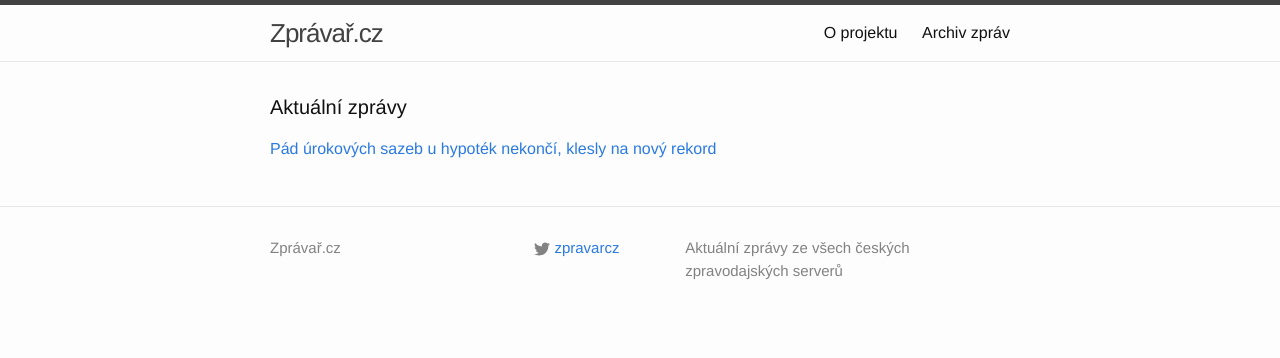
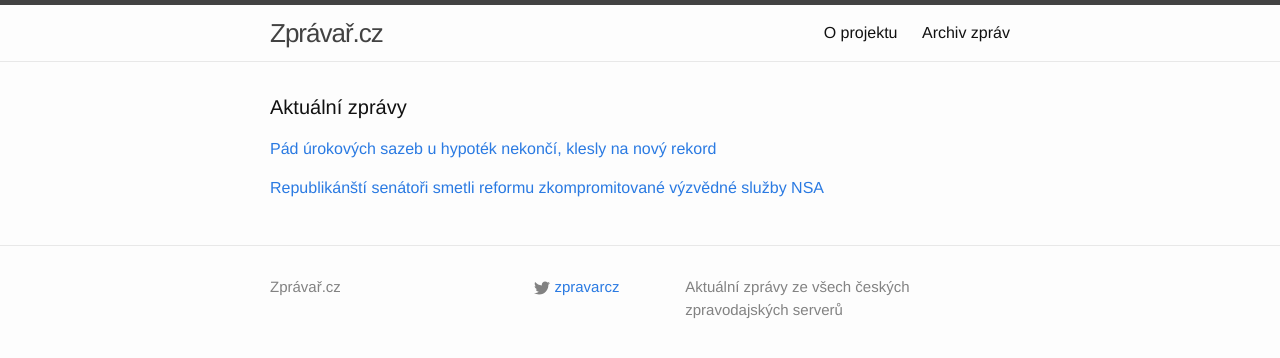
Before and after one commit to adliska/zpravar, a Jekyll site: the page built from index.html, in a window 1280 px wide. Shown: the top 358 px of the page. Built offline with Jekyll 4.4.1, drawn with Linux system fonts in a browser that asks for light colours.

Commit message:
zpravar news update

```diff
--- a/index.html
+++ b/index.html
@@ -13,4 +13,11 @@
 <li><a href=http://www.novinky.cz/ekonomika/353847-sazby-hypotek-klesly-opet-na-rekordni-minimum-2-51-procenta.html>Sazby hypoték klesly opět na rekordní minimum 2,51 procenta  - www.novinky.cz</a></li>
 <li><a href=http://finance.idnes.cz/prumerne-urokove-sazby-hypotek-rijen-2014-fd7-/hypoindex.aspx?c=A141113_142645_hypoindex_zuk>Sazby hypoték stále padají a nic je nezastaví - finance.idnes.cz</a></li>
 </ul>
+</div><p><a href="javascript:;" onclick="toggle_visibility('zpravy1')">Republikánští senátoři smetli reformu zkompromitované výzvědné služby NSA </a></p>
+<div id="zpravy1" style="display:none">
+<ul>
+<li><a href=http://www.novinky.cz/zahranicni/amerika/353849-republikansti-senatori-smetli-reformu-zkompromitovane-vyzvedne-sluzby-nsa.html>Republikánští senátoři smetli reformu zkompromitované výzvědné služby NSA  - www.novinky.cz</a></li>
+<li><a href=http://www.ceskenoviny.cz/zpravy/zpravy/senat-zablokoval-reformu-zkompromitovane-vyzvedne-sluzby-nsa/1148771>Senát zablokoval reformu zkompromitované výzvědné služby NSA - www.ceskenoviny.cz</a></li>
+<li><a href=http://zpravy.idnes.cz/reforma-nsa-neprosla-senatem-dit-/zahranicni.aspx?c=A141119_023006_zahranicni_neh>NSA se měnit nebude, podle republikánů by to pomohlo jen nepřátelům USA - zpravy.idnes.cz</a></li>
+</ul>
 </div></div>
```
